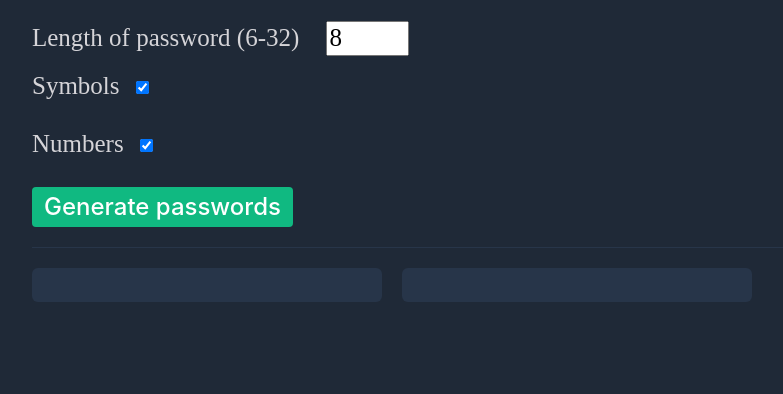
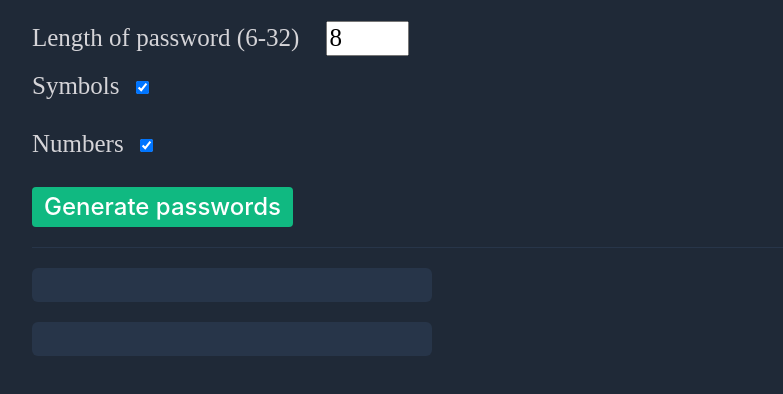
Before and after one commit to jattin2001/password_generator, a plain HTML site: page index.html in a window 1280 px wide. Shown: the part 304-698 px from the top of the page, without its empty margins (45-828 px from the left). Drawn offline with nearby package versions, Linux system fonts and the light colour scheme.

Commit message:
Update index.css

```diff
--- a/index.css
+++ b/index.css
@@ -84,13 +84,13 @@ body {
 
 
 .pbox{
-    min-width: 350px;
+    min-width: 400px;
     height: 34px;
     border: none;
     padding: 5px 8px;
     font-family:Verdana, Geneva, Tahoma, sans-serif;
     font-weight: 500;
-    font-size: 24px;
+    font-size: 16px;
     margin: 0px 20px 20px 0px;
     background: #273549;
     border-radius: 6px;
```
